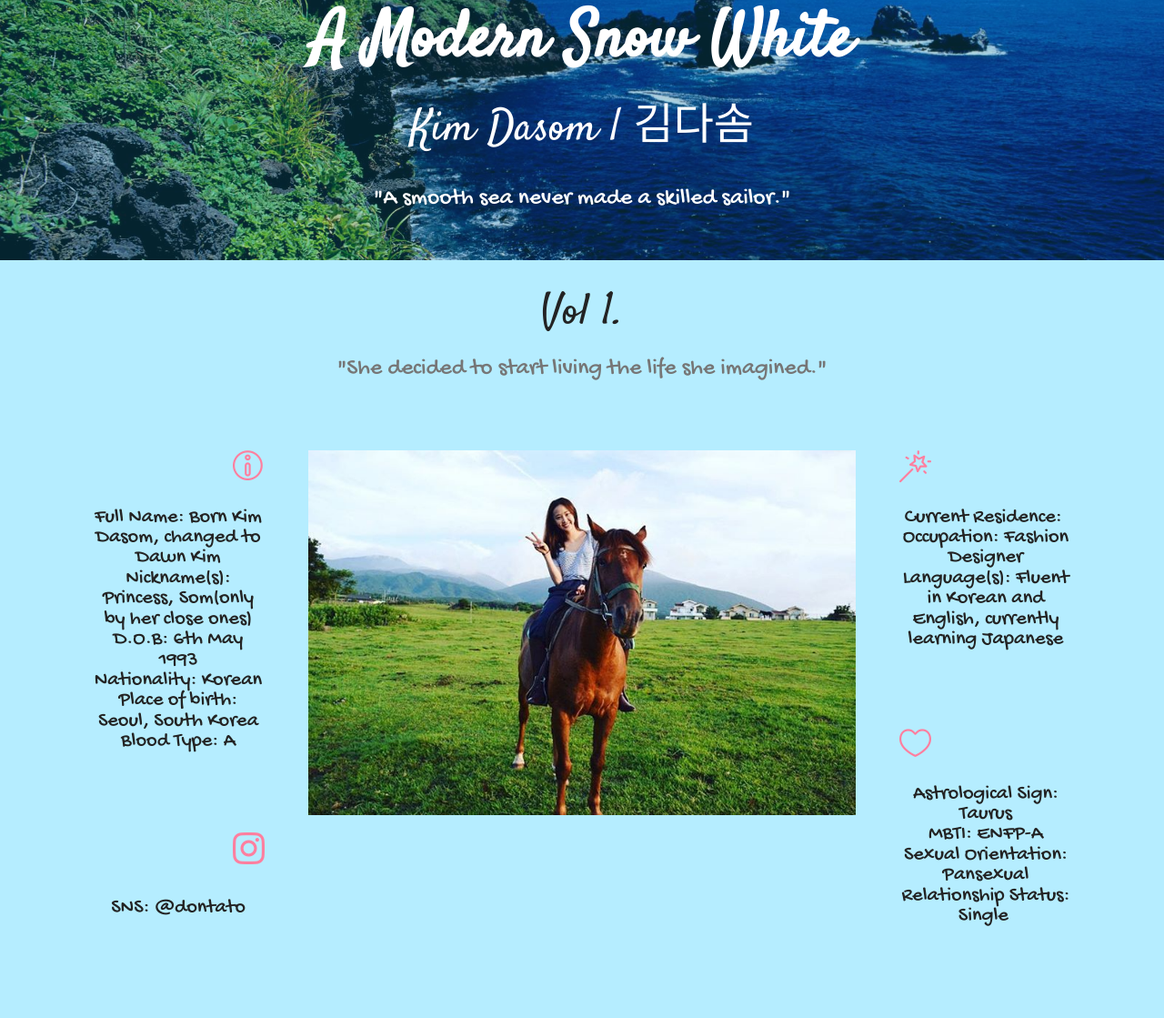
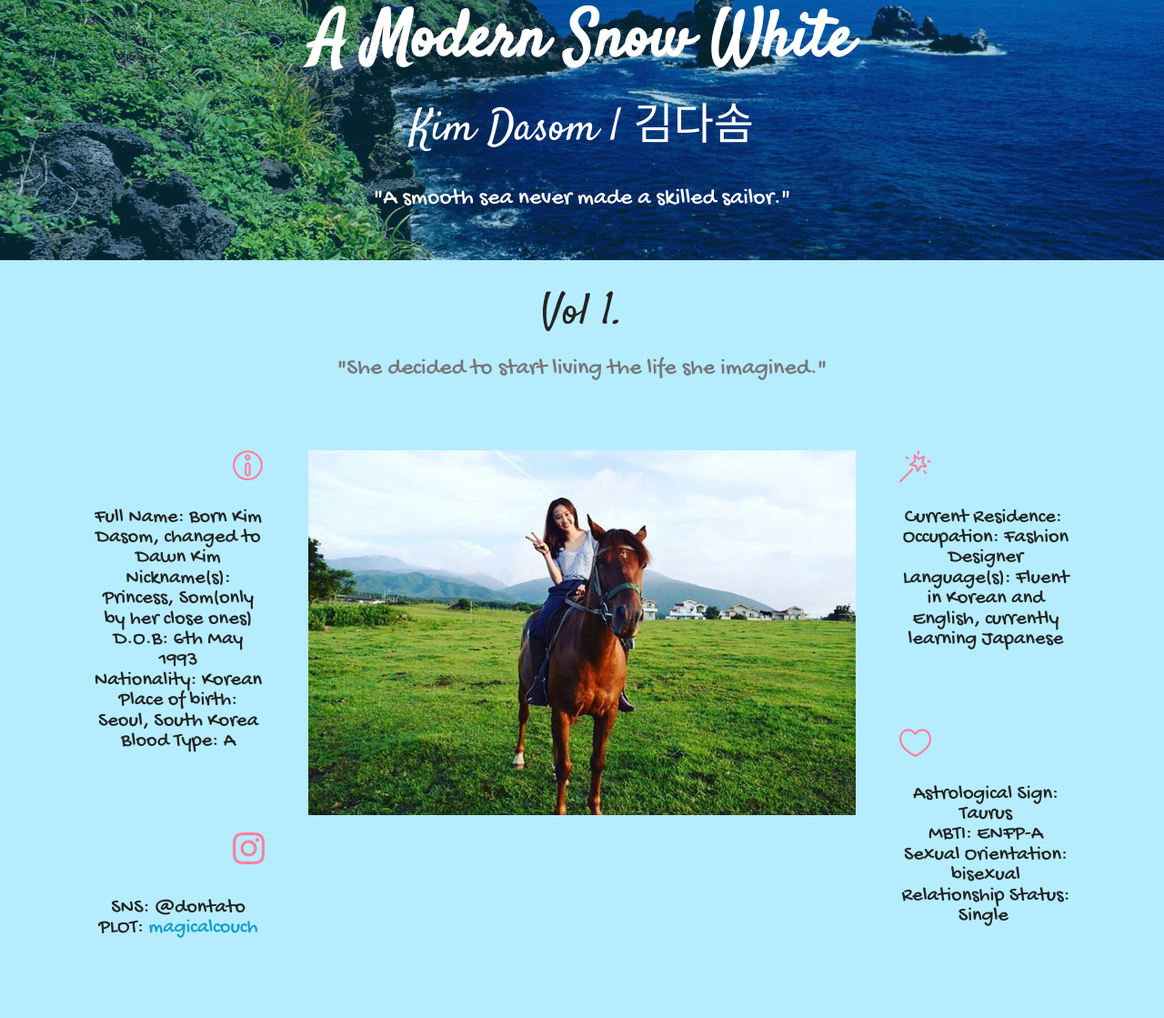
Before and after one commit to kiidohh/couchpotato, a plain HTML site: page index.html in a window 1280 px wide. Shown: the part 57-1176 px from the top of the page at 91% size. Drawn offline with Linux system fonts and the light colour scheme; files whose address does not match are found by name.

```diff
--- a/index.html
+++ b/index.html
@@ -47,7 +47,7 @@
 
 </section>
 
-<section class="engine"><a href="https://mobiri.se/m">site design templates</a></section><section class="features12 cid-r09kmkwk3A" id="features12-3">
+<section class="engine"><a href="https://mobiri.se/n">simple web templates</a></section><section class="features12 cid-r09kmkwk3A" id="features12-3">
 
 
 
@@ -87,7 +87,7 @@
                         </div>
                         <div class="mbr-crt-title">
                             <h4 class="card-title py-2 mbr-crt-title mbr-fonts-style display-7">
-                                SNS: @dontato</h4>
+                                SNS: @dontato<br>PLOT: <a href="http://magicalcouch.strikingly.com" target="_blank">magicalcouch</a></h4>
                         </div>
                     </div>
                     <div class="card-box">
@@ -124,7 +124,7 @@
                             <span class="mbr-iconfont mbrib-hearth" style="font-size: 35px; color: rgb(255, 127, 159);"></span>
                         </div>
                         <div class="mbr-crt-title">
-                            <h4 class="card-title py-2 mbr-crt-title mbr-fonts-style display-7">Astrological Sign: Taurus<br>MBTI: ENFP-A<br>Sexual Orientation: Pansexual<br><div>
+                            <h4 class="card-title py-2 mbr-crt-title mbr-fonts-style display-7">Astrological Sign: Taurus<br>MBTI: ENFP-A<br>Sexual Orientation: bisexual<br><div>
 </div><div>Relationship Status: Single&nbsp;</div></h4>
                         </div>
                     </div>
@@ -416,9 +416,9 @@
     <div class="container">
         <div class="media-container-row">
             <div class="row col-12 col-md-8">
-                <div class="col-12 col-md-6 pr-lg-4 mbr-text mbr-fonts-style display-7"><p>⇨ Has a mild case of Nyctophobia (fear of darkness)<br>⇨ Has a habit of watching miniature cooking/ASMR videos<br>⇨ Has a soft spot for head stroking<br>⇨ Never once has she thought about seeking out her biological father</p></div>
+                <div class="col-12 col-md-6 pr-lg-4 mbr-text mbr-fonts-style display-7"><p>⇨ Has a mild case of Nyctophobia (fear of darkness)<br>⇨ Has a habit of watching miniature cooking/ASMR videos<br>⇨ Has a soft spot for head stroking<br>⇨ Never once has she thought about seeking out her biological father<br>⇨ Can be a geek at times but doesn't wish to admit it, yet.</p></div>
                 <div class="col-12 col-md-6 pl-lg-4 mbr-text mbr-fonts-style display-7">⇨ Always sleeps with her bathroom light on
-<br>⇨ Secretly likes car racing and wishes to participate in one<br>⇨ Only those close to her or knows her long enough calls her Dasom<br>⇨ Went for private classes to polish on her English<br><div>
+<br>⇨ Secretly likes car racing and wishes to participate in one<br>⇨ Only those close to her or knows her long enough calls her Dasom<br>⇨ On social media and in real life, its like meeting 2 different people<br>⇨ Is clueless when it comes to romance but she's a curious lady<br><div>
 </div><div><br></div></div>
             </div>
         </div>
```
Also changed, not shown: 1 other file.
